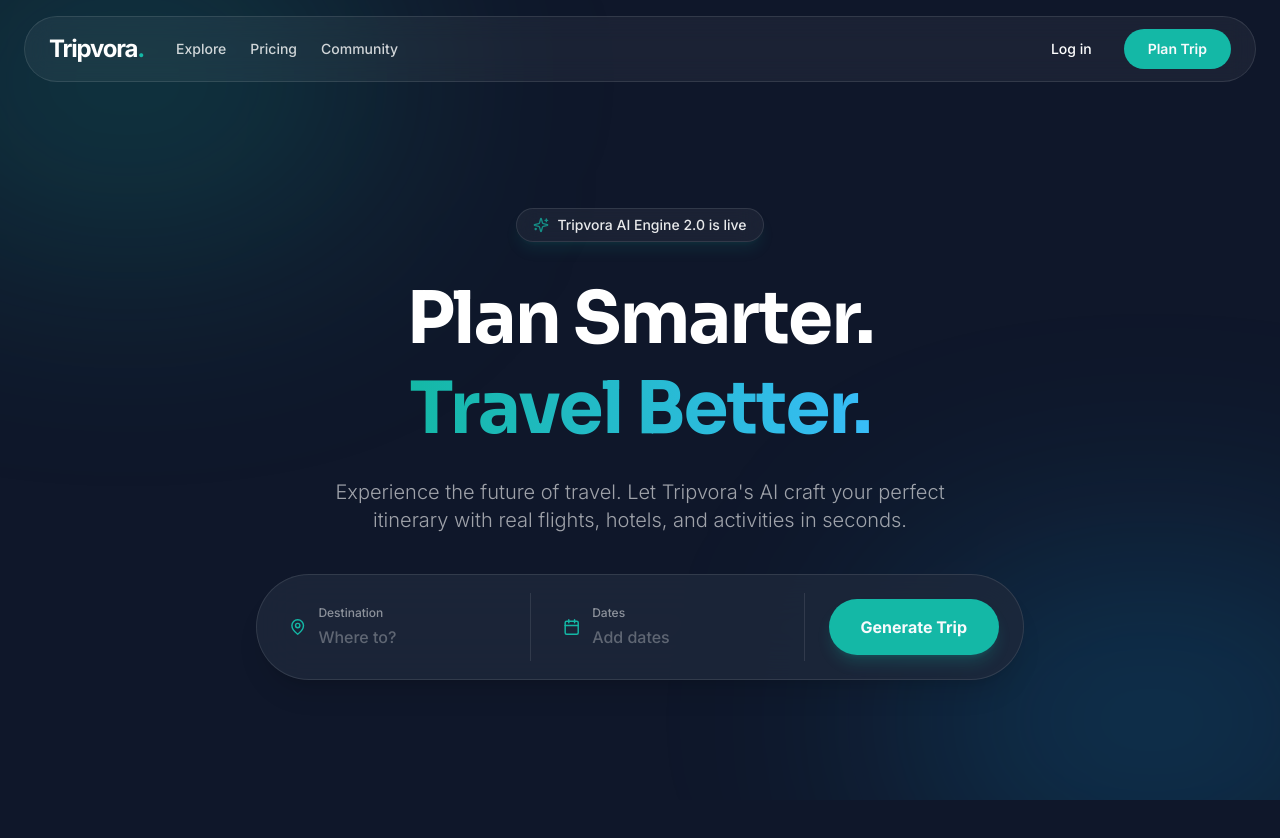
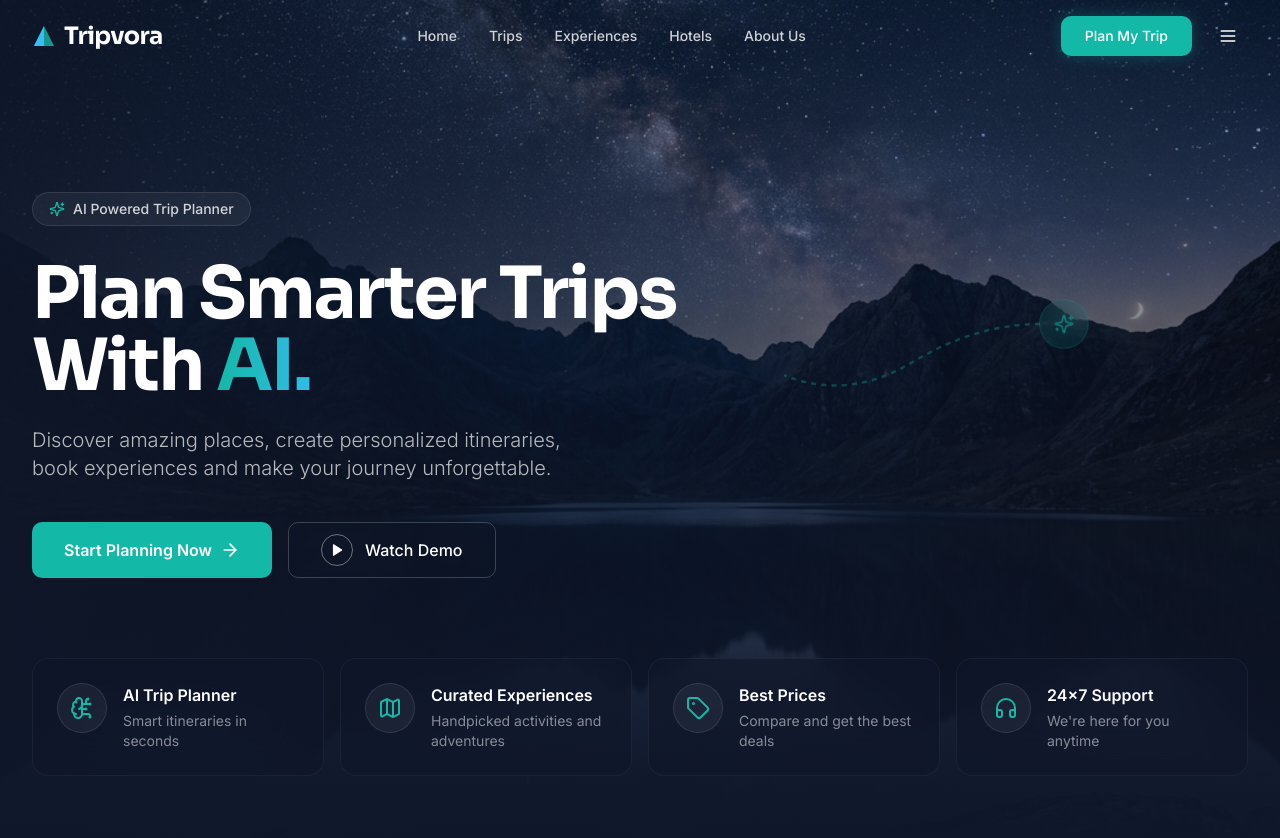
Before and after one commit to premkarnawat/Tripvora-AI-Powered-Trip-Planner, a Next.js app: page / in a window 1280 px wide. Shown: the top 838 px of the page. Before the commit the page ends 800 px from the top, so only its background shows below. Built offline with nearby package versions, Linux system fonts and the light colour scheme.

Commit message:
Complete Landing Page redesign to match dark theme UI with animations

```diff
--- a/src/app/globals.css
+++ b/src/app/globals.css
@@ -4,24 +4,24 @@
 
 @layer base {
   :root {
-    --background: 222.2 84% 4.9%;
-    --foreground: 210 40% 98%;
-    --card: 222.2 84% 4.9%;
-    --card-foreground: 210 40% 98%;
-    --popover: 222.2 84% 4.9%;
-    --popover-foreground: 210 40% 98%;
-    --primary: 173.4 80.4% 40%; /* Teal accent */
-    --primary-foreground: 210 40% 98%;
-    --secondary: 217.2 32.6% 17.5%;
-    --secondary-foreground: 210 40% 98%;
-    --muted: 217.2 32.6% 17.5%;
-    --muted-foreground: 215 20.2% 65.1%;
-    --accent: 217.2 32.6% 17.5%;
-    --accent-foreground: 210 40% 98%;
+    --background: 222.2 47.4% 11.2%; /* Midnight Navy #0F172A */
+    --foreground: 0 0% 100%; /* White */
+    --card: 222 47% 13%; /* Slightly lighter navy */
+    --card-foreground: 0 0% 100%;
+    --popover: 222.2 47.4% 11.2%;
+    --popover-foreground: 0 0% 100%;
+    --primary: 173.4 80.4% 40%; /* Teal #14B8A6 */
+    --primary-foreground: 0 0% 100%;
+    --secondary: 198.4 93.2% 59.6%; /* Sky Blue #38BDF8 */
+    --secondary-foreground: 222.2 47.4% 11.2%;
+    --muted: 217.2 32.6% 25%;
+    --muted-foreground: 215 20.2% 75.1%;
+    --accent: 198.4 93.2% 59.6%; /* Sky Blue */
+    --accent-foreground: 0 0% 100%;
     --destructive: 0 62.8% 30.6%;
     --destructive-foreground: 210 40% 98%;
-    --border: 217.2 32.6% 17.5%;
-    --input: 217.2 32.6% 17.5%;
+    --border: 217.2 32.6% 25%;
+    --input: 217.2 32.6% 25%;
     --ring: 173.4 80.4% 40%;
     --radius: 0.75rem;
   }
@@ -41,5 +41,32 @@
   @apply bg-white/5 backdrop-blur-md border border-white/10;
 }
 .glass-card {
-  @apply bg-[#1E293B]/80 backdrop-blur-xl border border-white/10 shadow-xl;
+  @apply bg-[#0F172A]/80 backdrop-blur-2xl border border-white/10 shadow-2xl;
 }
+
+/* Custom Text Gradients */
+.text-gradient {
+  @apply text-transparent bg-clip-text bg-gradient-to-r from-primary to-secondary;
+}
+
+/* Shimmer Effect */
+.shimmer {
+  position: relative;
+  overflow: hidden;
+}
+.shimmer::before {
+  content: '';
+  position: absolute;
+  top: 0;
+  left: -100%;
+  width: 50%;
+  height: 100%;
+  background: linear-gradient(to right, transparent, rgba(255,255,255,0.1), transparent);
+  transform: skewX(-20deg);
+  animation: shimmer 3s infinite;
+}
+@keyframes shimmer {
+  100% {
+    left: 200%;
+  }
+}
--- a/src/app/page.tsx
+++ b/src/app/page.tsx
@@ -2,71 +2,169 @@
 
 import { motion } from "framer-motion";
 import { Button } from "@/components/ui/button";
-import { MapPin, Sparkles, Calendar } from "lucide-react";
+import { Sparkles, Play, ArrowRight, BrainCircuit, Map, Tag, HeadphonesIcon } from "lucide-react";
+import Image from "next/image";
+import { useEffect, useState } from "react";
+
+const TypewriterText = ({ text }: { text: string }) => {
+  const [displayedText, setDisplayedText] = useState("");
+
+  useEffect(() => {
+    let i = 0;
+    const intervalId = setInterval(() => {
+      setDisplayedText(text.slice(0, i));
+      i++;
+      if (i > text.length) clearInterval(intervalId);
+    }, 150);
+    return () => clearInterval(intervalId);
+  }, [text]);
+
+  return <span className="text-gradient font-bold">{displayedText}<span className="animate-pulse">|</span></span>;
+};
 
 export default function Home() {
   return (
-    <div className="min-h-[100dvh] relative overflow-hidden flex flex-col items-center justify-center px-4 pt-20 pb-10">
-      {/* Background gradients */}
-      <div className="absolute top-[-10%] left-[-10%] w-[60%] h-[60%] md:w-[40%] md:h-[40%] rounded-full bg-primary/20 blur-[100px] md:blur-[120px] pointer-events-none" />
-      <div className="absolute bottom-[-10%] right-[-10%] w-[60%] h-[60%] md:w-[40%] md:h-[40%] rounded-full bg-sky-500/20 blur-[100px] md:blur-[120px] pointer-events-none" />
+    <div className="relative min-h-screen bg-[#0F172A] overflow-hidden selection:bg-primary/30">
+      {/* Background Image with Gradient Overlay */}
+      <div className="absolute inset-0 z-0">
+        <Image
+          src="/hero_bg.png"
+          alt="Mountain Landscape"
+          fill
+          priority
+          className="object-cover object-center opacity-80"
+        />
+        {/* Gradients to blend image into the dark theme */}
+        <div className="absolute inset-0 bg-gradient-to-t from-[#0F172A] via-[#0F172A]/50 to-transparent" />
+        <div className="absolute inset-0 bg-gradient-to-r from-[#0F172A] via-transparent to-transparent opacity-80" />
+      </div>
 
+      {/* Main Hero Content */}
+      <div className="relative z-10 max-w-[1400px] mx-auto px-4 md:px-8 pt-32 md:pt-48 pb-20 min-h-screen flex flex-col justify-between">
+
+        <div className="max-w-3xl">
+          {/* Animated Chip */}
           <motion.div
             initial={{ opacity: 0, y: 20 }}
             animate={{ opacity: 1, y: 0 }}
-        transition={{ duration: 0.8, ease: "easeOut" }}
-        className="text-center z-10 max-w-4xl mt-12 w-full"
+            transition={{ duration: 0.5 }}
+            className="inline-flex items-center gap-2 px-4 py-1.5 rounded-full bg-white/5 border border-white/10 backdrop-blur-md mb-8"
           >
-        <motion.div
-          initial={{ scale: 0.9, opacity: 0 }}
-          animate={{ scale: 1, opacity: 1 }}
-          transition={{ delay: 0.2, duration: 0.5 }}
-          className="inline-flex items-center gap-2 px-4 py-1.5 rounded-full glass mb-8 border border-white/20 shadow-lg shadow-primary/10"
-        >
-          <Sparkles className="w-4 h-4 text-primary animate-pulse" />
-          <span className="text-sm font-medium text-white/90">Tripvora AI Engine 2.0 is live</span>
+            <Sparkles className="w-4 h-4 text-primary" />
+            <span className="text-sm font-medium text-white/80">AI Powered Trip Planner</span>
           </motion.div>
 
-        <h1 className="text-4xl sm:text-5xl md:text-7xl font-bold text-white mb-6 font-sora tracking-tight leading-tight md:leading-tight">
-          Plan Smarter.<br/>
-          <span className="text-transparent bg-clip-text bg-gradient-to-r from-primary to-sky-400">
-            Travel Better.
+          {/* Main Heading with Typewriter */}
+          <motion.h1
+            initial={{ opacity: 0, y: 20 }}
+            animate={{ opacity: 1, y: 0 }}
+            transition={{ duration: 0.5, delay: 0.1 }}
+            className="text-5xl md:text-7xl font-bold text-white mb-6 font-sora tracking-tight leading-[1.1]"
+          >
+            Plan Smarter Trips<br/>
+            With <TypewriterText text="AI." />
+          </motion.h1>
+
+          {/* Subtitle */}
+          <motion.p
+            initial={{ opacity: 0, y: 20 }}
+            animate={{ opacity: 1, y: 0 }}
+            transition={{ duration: 0.5, delay: 0.2 }}
+            className="text-base md:text-xl text-white/70 mb-10 max-w-xl font-light leading-relaxed"
+          >
+            Discover amazing places, create personalized itineraries, book experiences and make your journey unforgettable.
+          </motion.p>
+
+          {/* Action Buttons */}
+          <motion.div
+            initial={{ opacity: 0, y: 20 }}
+            animate={{ opacity: 1, y: 0 }}
+            transition={{ duration: 0.5, delay: 0.3 }}
+            className="flex flex-wrap items-center gap-4"
+          >
+            <Button size="lg" className="h-14 px-8 bg-primary hover:bg-primary/90 text-white rounded-md text-base font-semibold group shimmer border-none">
+              Start Planning Now
+              <ArrowRight className="ml-2 w-5 h-5 group-hover:translate-x-1 transition-transform" />
+            </Button>
+
+            <Button variant="outline" size="lg" className="h-14 px-8 border-white/20 text-white hover:bg-white/5 hover:text-white rounded-md text-base font-medium group bg-transparent backdrop-blur-sm">
+              <span className="flex items-center justify-center w-8 h-8 rounded-full border border-white/40 mr-3 group-hover:scale-110 transition-transform">
+                <Play className="w-3.5 h-3.5 fill-white" />
               </span>
-        </h1>
-
-        <p className="text-base sm:text-lg md:text-xl text-white/60 mb-10 max-w-2xl mx-auto font-light px-4">
-          Experience the future of travel. Let Tripvora's AI craft your perfect itinerary with real flights, hotels, and activities in seconds.
-        </p>
-
-        <motion.div
-          initial={{ y: 20, opacity: 0 }}
-          animate={{ y: 0, opacity: 1 }}
-          transition={{ delay: 0.4, duration: 0.6 }}
-          className="glass-card p-3 sm:p-2 md:p-4 rounded-3xl md:rounded-full flex flex-col md:flex-row items-center gap-3 md:gap-4 max-w-3xl mx-auto w-full"
-        >
-          <div className="flex-1 flex items-center gap-3 px-4 py-3 w-full border-b md:border-b-0 md:border-r border-white/10 group focus-within:bg-white/5 transition-colors rounded-t-2xl md:rounded-l-full md:rounded-tr-none">
-            <MapPin className="text-primary w-5 h-5 group-focus-within:scale-110 transition-transform" />
-            <div className="text-left w-full">
-              <p className="text-xs text-white/50 font-medium mb-1">Destination</p>
-              <input type="text" placeholder="Where to?" className="bg-transparent border-none outline-none text-white w-full placeholder:text-white/30 text-sm md:text-base font-medium focus:placeholder:text-white/50 transition-colors" />
-            </div>
+              Watch Demo
+            </Button>
+          </motion.div>
         </div>
 
-          <div className="flex-1 flex items-center gap-3 px-4 py-3 w-full border-b md:border-b-0 md:border-r border-white/10 group focus-within:bg-white/5 transition-colors">
-            <Calendar className="text-primary w-5 h-5 group-focus-within:scale-110 transition-transform" />
-            <div className="text-left w-full">
-              <p className="text-xs text-white/50 font-medium mb-1">Dates</p>
-              <input type="text" placeholder="Add dates" className="bg-transparent border-none outline-none text-white w-full placeholder:text-white/30 text-sm md:text-base font-medium focus:placeholder:text-white/50 transition-colors" />
+        {/* Feature Cards Bottom Section */}
+        <motion.div
+          initial={{ opacity: 0, y: 40 }}
+          animate={{ opacity: 1, y: 0 }}
+          transition={{ duration: 0.7, delay: 0.5 }}
+          className="mt-20 grid grid-cols-1 md:grid-cols-2 lg:grid-cols-4 gap-4"
+        >
+          {features.map((feature, index) => (
+            <motion.div
+              key={index}
+              whileHover={{ y: -5, backgroundColor: "rgba(255,255,255,0.08)" }}
+              className="p-6 rounded-2xl bg-[#0F172A]/60 backdrop-blur-xl border border-white/5 flex items-start gap-4 transition-all duration-300 group cursor-pointer"
+            >
+              <div className="p-3 rounded-full bg-white/5 group-hover:bg-primary/20 transition-colors border border-white/10 group-hover:border-primary/30">
+                <feature.icon className="w-6 h-6 text-primary" />
               </div>
+              <div>
+                <h3 className="text-white font-semibold mb-1 text-sm md:text-base">{feature.title}</h3>
+                <p className="text-white/50 text-xs md:text-sm leading-relaxed">{feature.desc}</p>
+              </div>
+            </motion.div>
+          ))}
+        </motion.div>
       </div>
 
-          <div className="w-full md:w-auto p-2">
-            <Button size="lg" className="w-full md:w-auto rounded-xl md:rounded-full font-bold px-8 h-12 md:h-14 text-base shadow-lg shadow-primary/20 hover:shadow-primary/40 transition-all hover:scale-105 active:scale-95">
-              Generate Trip
-            </Button>
+      {/* Floating Animated Graphic element (Right side connected line effect) */}
+      <motion.div
+        initial={{ opacity: 0 }}
+        animate={{ opacity: 1 }}
+        transition={{ delay: 1, duration: 2 }}
+        className="hidden lg:block absolute right-[15%] top-[35%] pointer-events-none"
+      >
+        <div className="relative">
+          <motion.div
+            animate={{ scale: [1, 1.2, 1], opacity: [0.5, 1, 0.5] }}
+            transition={{ duration: 3, repeat: Infinity }}
+            className="w-12 h-12 rounded-full bg-primary/20 flex items-center justify-center backdrop-blur-md border border-primary/30"
+          >
+            <Sparkles className="w-5 h-5 text-primary" />
+          </motion.div>
+          {/* Dashed Line SVG connecting to background */}
+          <svg className="absolute top-1/2 right-full w-64 h-32 -translate-y-1/2 opacity-30" viewBox="0 0 200 100" fill="none">
+            <path d="M 200 50 Q 150 50 100 80 T 0 90" stroke="#14B8A6" strokeWidth="2" strokeDasharray="4 4" className="animate-[dash_20s_linear_infinite]" />
+          </svg>
         </div>
-        </motion.div>
       </motion.div>
     </div>
   );
 }
+
+const features = [
+  {
+    icon: BrainCircuit,
+    title: "AI Trip Planner",
+    desc: "Smart itineraries in seconds"
+  },
+  {
+    icon: Map,
+    title: "Curated Experiences",
+    desc: "Handpicked activities and adventures"
+  },
+  {
+    icon: Tag,
+    title: "Best Prices",
+    desc: "Compare and get the best deals"
+  },
+  {
+    icon: HeadphonesIcon,
+    title: "24x7 Support",
+    desc: "We're here for you anytime"
+  }
+];
--- a/src/components/layout/Navbar.tsx
+++ b/src/components/layout/Navbar.tsx
@@ -1,31 +1,69 @@
 "use client";
 
 import Link from "next/link";
-import { motion } from "framer-motion";
+import { motion, useScroll, useTransform } from "framer-motion";
 import { Button } from "@/components/ui/button";
+import { Menu } from "lucide-react";
+import { useState, useEffect } from "react";
 
 export function Navbar() {
+  const { scrollY } = useScroll();
+  const [isScrolled, setIsScrolled] = useState(false);
+
+  useEffect(() => {
+    return scrollY.onChange((latest) => {
+      setIsScrolled(latest > 50);
+    });
+  }, [scrollY]);
+
   return (
     <motion.header
       initial={{ y: -100 }}
       animate={{ y: 0 }}
-      className="fixed top-0 left-0 right-0 z-50 px-6 py-4 hidden md:block"
+      transition={{ duration: 0.6, ease: "easeOut" }}
+      className={`fixed top-0 left-0 right-0 z-50 px-4 md:px-8 py-4 transition-all duration-300 ${isScrolled ? 'bg-[#0F172A]/90 backdrop-blur-xl border-b border-white/10 py-3' : 'bg-transparent'}`}
     >
-      <div className="max-w-7xl mx-auto glass rounded-full px-6 py-3 flex items-center justify-between">
-        <div className="flex items-center gap-8">
-          <Link href="/" className="text-2xl font-bold text-white tracking-tighter">
-            Tripvora<span className="text-primary">.</span>
+      <div className="max-w-[1400px] mx-auto flex items-center justify-between">
+
+        {/* Logo */}
+        <div className="flex items-center gap-2">
+          <svg width="24" height="24" viewBox="0 0 24 24" fill="none" xmlns="http://www.w3.org/2000/svg" className="text-primary">
+            <path d="M2 22L12 2L22 22H2Z" fill="currentColor" fillOpacity="0.8"/>
+            <path d="M12 2L2 22H12V2Z" fill="#38BDF8"/>
+          </svg>
+          <Link href="/" className="text-xl md:text-2xl font-bold text-white tracking-tight font-sora">
+            Tripvora
           </Link>
-          <nav className="hidden lg:flex items-center gap-6">
-            <Link href="/explore" className="text-sm font-medium text-white/80 hover:text-white transition-colors">Explore</Link>
-            <Link href="/pricing" className="text-sm font-medium text-white/80 hover:text-white transition-colors">Pricing</Link>
-            <Link href="/community" className="text-sm font-medium text-white/80 hover:text-white transition-colors">Community</Link>
-          </nav>
         </div>
-        <div className="flex items-center gap-4">
-          <Button variant="ghost" className="text-white hover:text-white/80">Log in</Button>
-          <Button className="rounded-full font-semibold px-6">Plan Trip</Button>
+
+        {/* Desktop Nav Links */}
+        <nav className="hidden lg:flex items-center gap-8">
+          {["Home", "Trips", "Experiences", "Hotels", "About Us"].map((item, i) => (
+            <Link
+              key={item}
+              href="#"
+              className="relative text-sm font-medium text-white/80 hover:text-white transition-colors group"
+            >
+              {item}
+              <span className="absolute -bottom-1 left-0 w-0 h-0.5 bg-primary transition-all duration-300 group-hover:w-full"></span>
+            </Link>
+          ))}
+        </nav>
+
+        {/* Desktop Actions */}
+        <div className="hidden lg:flex items-center gap-4">
+          <Button className="bg-primary hover:bg-primary/90 text-white rounded-md px-6 shadow-[0_0_15px_rgba(20,184,166,0.3)] hover:shadow-[0_0_25px_rgba(20,184,166,0.5)] transition-all duration-300 shimmer border-none font-medium">
+            Plan My Trip
+          </Button>
+          <Button variant="ghost" size="icon" className="text-white hover:bg-white/10 rounded-full">
+            <Menu className="w-5 h-5" />
+          </Button>
         </div>
+
+        {/* Mobile Menu Button */}
+        <Button variant="ghost" size="icon" className="lg:hidden text-white">
+          <Menu className="w-6 h-6" />
+        </Button>
       </div>
     </motion.header>
   );
```
Also changed, not shown: public/hero_bg.png (added). Lines whose indentation alone changed are shown as unchanged.
